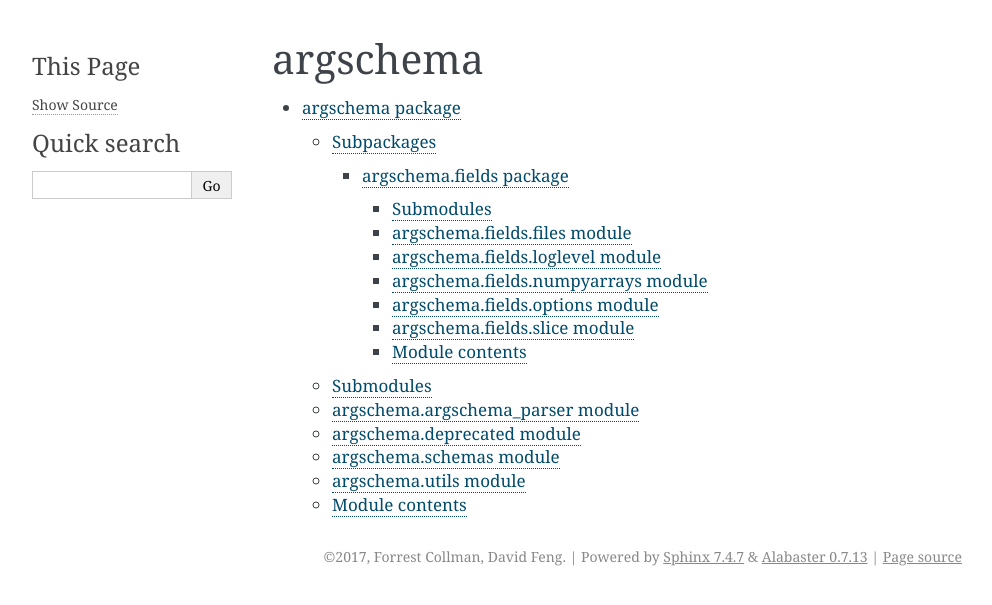
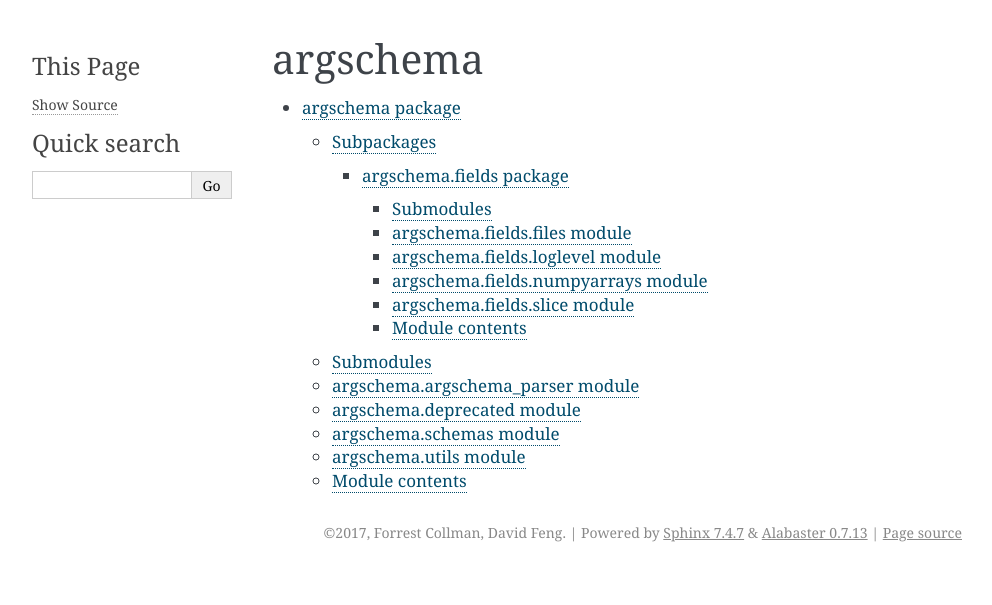
Before and after one commit to AllenInstitute/argschema, a Sphinx documentation site: the page built from docs/api/modules.rst, in a window 1280 px wide. Shown: the top 605 px of the page, without its empty margins (148-1140 px from the left). Built offline with Sphinx 7.4.7, drawn with Linux system fonts in a browser that asks for light colours.

Commit message:
removed unused options in autodoc

```diff
--- a/docs/api/argschema.fields.rst
+++ b/docs/api/argschema.fields.rst
@@ -28,14 +28,6 @@ argschema\.fields\.numpyarrays module
     :undoc-members:
     :show-inheritance:
 
-argschema\.fields\.options module
----------------------------------
-
-.. automodule:: argschema.fields.options
-    :members:
-    :undoc-members:
-    :show-inheritance:
-
 argschema\.fields\.slice module
 -------------------------------
 
```
